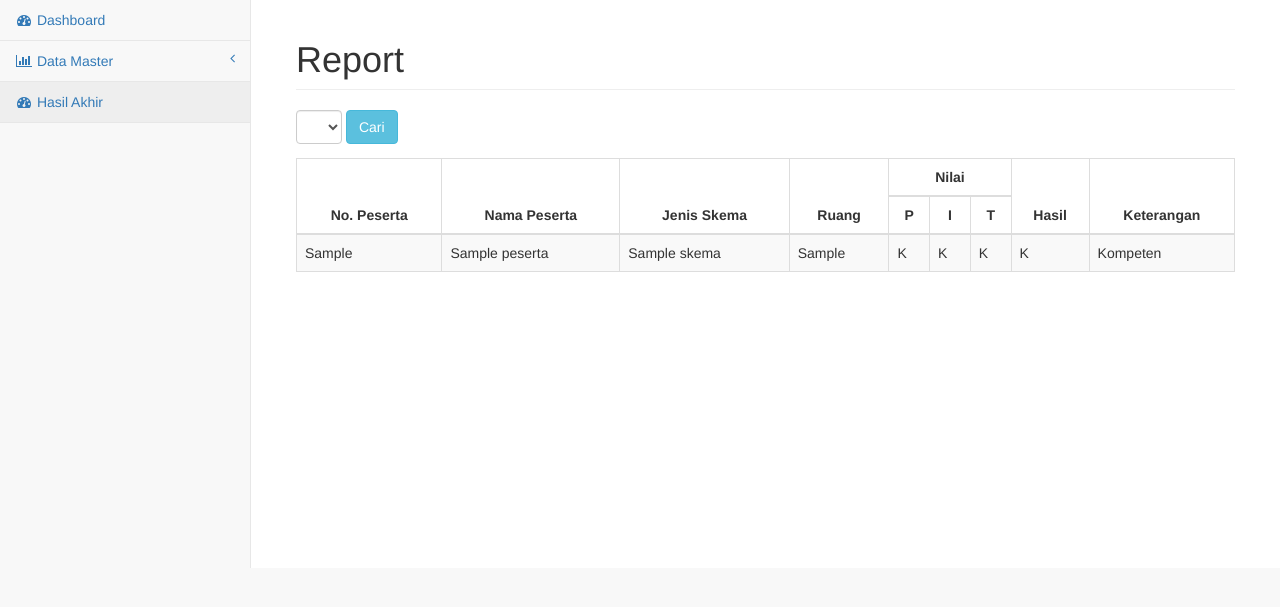
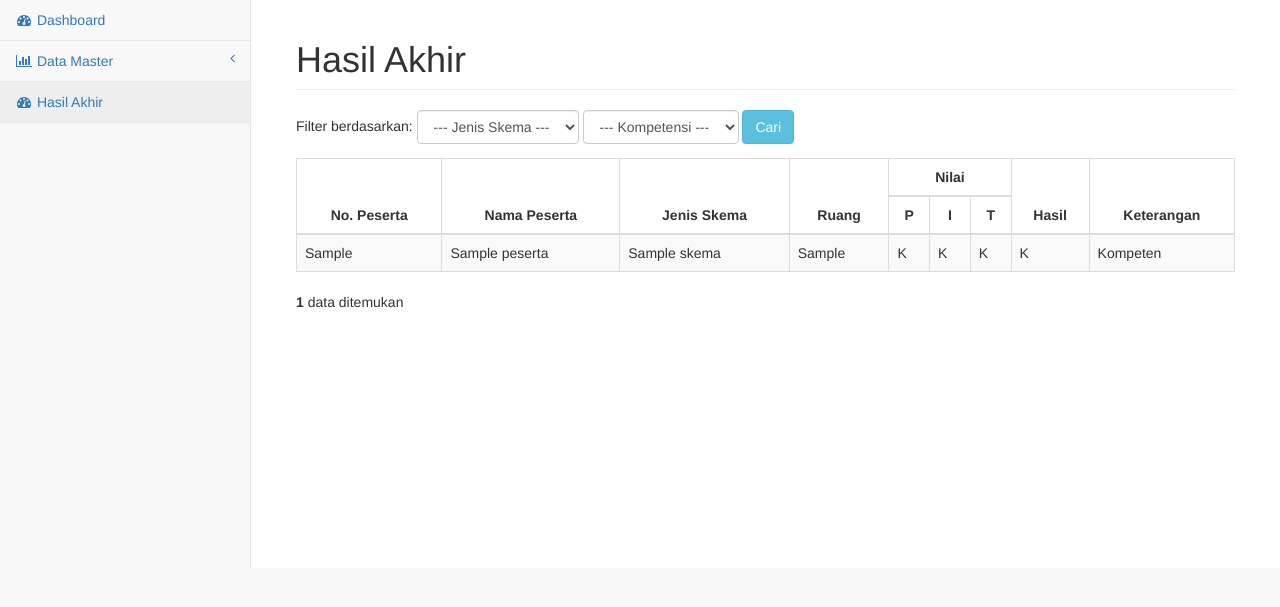
Before and after one commit to cloner3000/ujikom-skkni, a PHP site: page /data_hasil_akhir.php in a window 1280 px wide. Shown: the part 51-658 px from the top of the page. Run offline with PHP 8.4, Linux system fonts and the light colour scheme; tables that the repository leaves empty or names only in its code hold one stand-in row (values such as "Sample post"); lists and menus that the app fills with data are empty.

Commit message:
Add total rows, finished report by skema & kompetensi

```diff
--- a/data_hasil.php
+++ b/data_hasil.php
@@ -61,6 +61,7 @@ require_once "libraries/database.php";
                             <?php } ?>
                         </tbody>
                     </table>
+                    <?php echo "<p><strong>".count($hasils)."</strong> data ditemukan </p>"; ?>
                 </div>
             </div>
             <!-- /.col-lg-12 -->
--- a/data_hasil_akhir.php
+++ b/data_hasil_akhir.php
@@ -2,22 +2,31 @@
 require_once "template/header.php";
 require_once "libraries/database.php";
 require_once "libraries/modules.php";
+$skemas = getPKAndNama('skema');
 ?>
 <!-- Page Content -->
 <div id="page-wrapper">
     <div class="container-fluid">
         <div class="row">
             <div class="col-lg-12">
-                <h1 class="page-header">Report</h1>
+                <h1 class="page-header">Hasil Akhir</h1>
                     <div class="row" style="margin-bottom: 1em;">
                         <div class="col-md-12">
                             <form class="form-inline" method="POST">
                                 <div class="form-group">
-                                    <select name="sortir_skema" class="form-control">
-                                        <option value=""></option>
-                                        <option value=""></option>
+                                    <span>Filter berdasarkan: </span>
+                                    <select name="nama_skema" class="form-control">
+                                        <option value="">--- Jenis Skema ---</option>
+                                        <?php foreach ( $skemas as $skema ) { ?>
+                                            <option value="<?= $skema['NamaSkema']; ?>"><?= $skema['NamaSkema']; ?></option>
+                                        <?php } ?>
                                     </select>
-                                    <button type="submit" class="btn btn-info" name="cari">Cari</button>
+                                    <select name="kompetensi" class="form-control">
+                                        <option value="">--- Kompetensi ---</option>
+                                        <option value="K">Kompeten</option>
+                                        <option value="BK">Belum Kompeten</option>
+                                    </select>
+                                    <button type="submit" class="btn btn-info" name="sort">Cari</button>
                                 </div>
                             </form>
                         </div>
@@ -42,9 +51,26 @@ require_once "libraries/modules.php";
                         </thead>
                         <tbody>
                             <?php
-                            if ( isset($_POST['cari']) ) {
-                                $keyword = $_POST['keyword'];
-                                $masters = getAllLike('master', $keyword);
+                            if ( isset($_POST['sort']) ) {
+
+                                if ( $_POST['kompetensi'] !== '' ) {
+                                    $kompetensi = $_POST['kompetensi'];
+                                    $masters = getAllMaster([
+                                        'Hasil' => $kompetensi
+                                    ]);
+                                } else {
+                                    $masters = getAllMaster();
+                                }
+
+                                if ( $_POST['nama_skema'] !== '' ) {
+                                    $nama_skema = $_POST['nama_skema'];
+                                    $masters = getAllMaster([
+                                        'NamaSkema' => $nama_skema
+                                    ]);
+                                } else {
+                                    $masters = getAllMaster();
+                                }
+
                             } else {
                                 $masters = getAllMaster();
                             }
@@ -69,6 +95,7 @@ require_once "libraries/modules.php";
                             <?php } ?>
                         </tbody>
                     </table>
+                    <?php echo "<p><strong>".count($masters)."</strong> data ditemukan </p>"; ?>
                 </div>
             </div>
             <!-- /.col-lg-12 -->
--- a/data_peserta.php
+++ b/data_peserta.php
@@ -61,6 +61,7 @@ require_once "libraries/database.php";
                             <?php } ?>
                         </tbody>
                     </table>
+                    <?php echo "<p><strong>".count($pesertas)."</strong> data ditemukan </p>"; ?>
                 </div>
             </div>
             <!-- /.col-lg-12 -->
--- a/data_skema.php
+++ b/data_skema.php
@@ -54,6 +54,7 @@ require_once "libraries/database.php";
                             <?php } ?>
                         </tbody>
                     </table>
+                    <?php echo "<p><strong>".count($skemas)."</strong> data ditemukan </p>"; ?>
                 </div>
             </div>
             <!-- /.col-lg-12 -->
--- a/form_tambah_peserta.php
+++ b/form_tambah_peserta.php
@@ -58,7 +58,7 @@ if ( isset($_POST['submit']) ) {
                                     </div>
                                     <div class="form-group">
                                         <button class="btn btn-danger" type="reset">Hapus</button>
-                                        <button type="submit" name="submit" class="btn btn-primary">Ubah</button>
+                                        <button type="submit" name="submit" class="btn btn-primary">Tambah</button>
                                     </div>
                                 </form>
                             </div>
--- a/libraries/database.php
+++ b/libraries/database.php
@@ -22,7 +22,9 @@ function getAll($table) {
 
     global $conn;
 
+
     $query = mysqli_query($conn, "SELECT * FROM {$table}");
+
     $result = [];
     while ( $row = mysqli_fetch_array($query, MYSQLI_ASSOC) ) {
         $result[] = $row;
@@ -109,11 +111,39 @@ function getPKAndNama($table){
  * getAllMaster
  * Ambil semua data (hasil akhir)
  *
+ * @param array $where
  * @return array $result
  */
-function getAllMaster() {
+function getAllMaster($where = null) {
 
     global $conn;
+
+    if ( $where != null ) {
+
+        $fields = [];
+        foreach ($where as $key => $value) {
+            $fields[] = "{$key} = '$value'";
+        }
+
+        $where_clause = implode(' ', $fields);
+        $sql    = "SELECT peserta.NoPeserta,
+                        peserta.Nama,
+                        skema.NoSkema,
+                        skema.NamaSkema,
+                        skema.Ruang,
+                        hasil.NilaiP,
+                        hasil.NilaiI,
+                        hasil.NilaiT
+                FROM hasil
+                INNER JOIN peserta ON hasil.NoPeserta = peserta.NoPeserta
+                INNER JOIN skema ON hasil.NoSkema = skema.NoSkema WHERE {$where_clause} ORDER BY NoPeserta ASC";
+        $query  = mysqli_query($conn, $sql);
+        $result = [];
+        while ( $row = mysqli_fetch_array($query, MYSQLI_ASSOC) ) {
+            $result[] = $row;
+        }
+        return $result;
+    }
 
     $sql    = "SELECT peserta.NoPeserta,
                     peserta.Nama,
@@ -125,7 +155,8 @@ function getAllMaster() {
                     hasil.NilaiT
             FROM hasil
             INNER JOIN peserta ON hasil.NoPeserta = peserta.NoPeserta
-            INNER JOIN skema ON hasil.NoSkema = skema.NoSkema";
+            INNER JOIN skema ON hasil.NoSkema = skema.NoSkema ORDER BY NoPeserta ASC";
+
     $query  = mysqli_query($conn, $sql);
     $result = [];
     while ( $row = mysqli_fetch_array($query, MYSQLI_ASSOC) ) {
@@ -213,7 +244,7 @@ function insert($table, $data) {
     foreach ($data as $key => $value) {
         $values[] = "'$value' ";
     }
-    $new_values = implode(' , ', $values);
+    $new_values = implode(', ', $values);
 
     $query = mysqli_query($conn, "INSERT INTO {$table} VALUES({$new_values})");
 
--- a/libraries/modules.php
+++ b/libraries/modules.php
@@ -21,12 +21,11 @@ function hasilUjiKompetensi($nilai) {
         }
     }
 
-    //Konversi jumlah nilai yang kompeten dan tidak kompeten
+    //Hitung jumlah nilai yang kompeten dan tidak kompeten
     $total_passed = count($passed);
     $total_not_passed = count($not_passed);
 
-
-    if ( $total_passed >= 2 ) {
+    if ( $total_passed >= 2 && $total_not_passed <= 2 ) {
         //Jika jumlah nilai yang lulus lebih dari 2, maka return 'K'
         $hasil = 'K';
     } else {
```
Also changed, not shown: form_tambah_hasil.php (+5 -3 lines).
